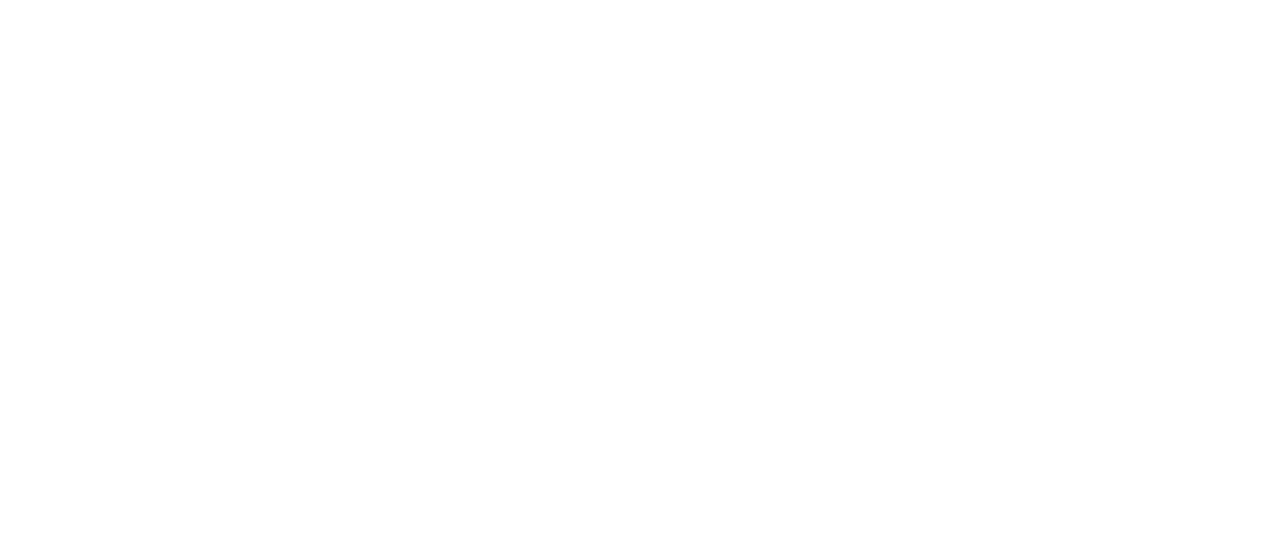
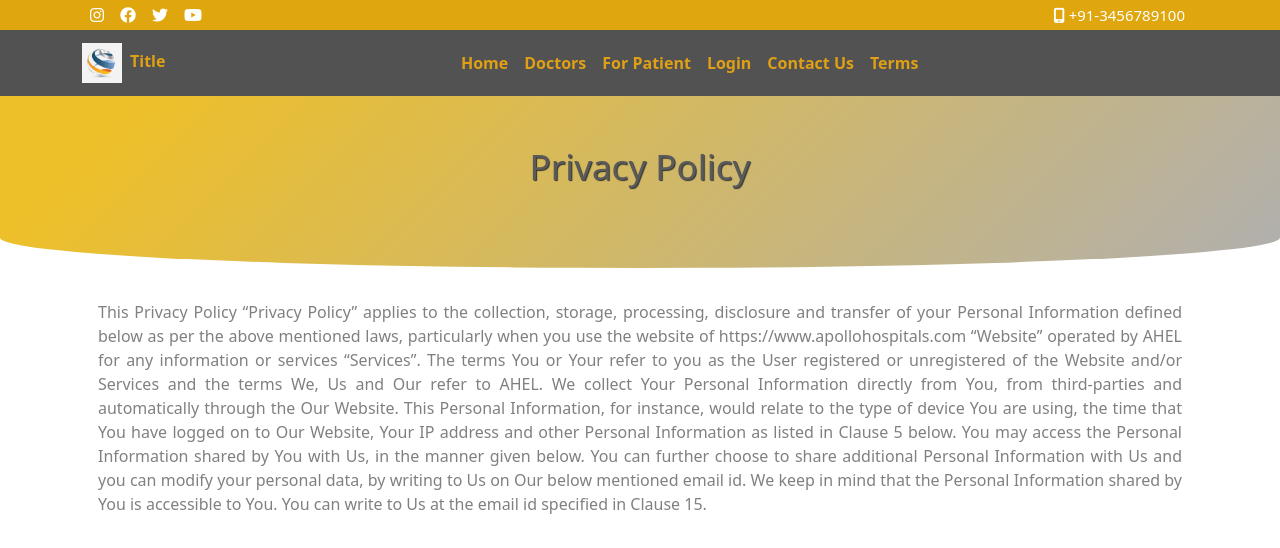
Before and after one commit to Sahanathik/Appointment-Booking, a React (Create React App) app in the folder client/hospital-management/: page /terms in a window 1280 px wide. Before the commit this address had no page. Shown: the top 548 px of the page. Built offline with nearby package versions, Linux system fonts and the light colour scheme.

Commit message:
contact-privacy

```diff
--- a/client/hospital-management/src/App.js
+++ b/client/hospital-management/src/App.js
@@ -9,10 +9,9 @@ import Contact from "./components/contact/Contact";
 import Managemtnt_Login from "./components/management/Managemtnt_Login";
 import Sign_up from "./components/management/Sign_up";
 import Doctorlist from "./components/doctorpage/Doctorlist";
-
 import Map from "./components/map/google_map";
-
 import Patient from "./components/for_patient/Patient_data";
+import Terms from "./components/privacy/Terms";
 
 function App() {
   return (
@@ -31,6 +30,8 @@ function App() {
           <Route path="/sign-up" element={<Sign_up />} />
           <Route path="/doctor-list" element={<Doctorlist />} />
           <Route path="/patient-data" element={<Patient />} />
+          <Route path="/contact" element={<Contact />} />
+          <Route path="/terms" element={<Terms />} />
         </Routes>
       </Router>
     </>
--- /dev/null
+++ b/client/hospital-management/src/components/contact/Contact.css
@@ -0,0 +1,12 @@
+.contact-text {
+  text-align: justify;
+  color: gray;
+}
+.contact-btn {
+  background-color: rgb(245, 161, 6) !important;
+  color: rgb(82, 82, 82);
+}
+.contact-btn:hover {
+  border: solid rgb(82, 82, 82) 0.5px;
+  color: rgb(255, 255, 255);
+}
--- a/client/hospital-management/src/components/contact/Contact.js
+++ b/client/hospital-management/src/components/contact/Contact.js
@@ -1,7 +1,174 @@
 import React from "react";
+import {
+  LockOutlined,
+  UserOutlined,
+  MailOutlined,
+  PhoneOutlined,
+  MessageOutlined,
+} from "@ant-design/icons";
+import { Button, Form, Input, Card, Col, Row, Select, Typography } from "antd";
+import Navbar from "../navbar/Navbar";
+import "./Contact.css";
+const { Option } = Select;
+const { Title } = Typography;
 
 const Contact = () => {
-  return <div>Contact</div>;
+  return (
+    <>
+      <Navbar></Navbar>
+      <div className="my-3">
+        <Card
+          hoverable
+          style={{ width: "75%" }}
+          className="mx-auto mb-3"
+          cover={
+            <img
+              alt="example"
+              src="https://png.pngtree.com/thumb_back/fh260/background/20190223/ourmid/pngtree-medical-doctor-science-background-backgroundbackgrounddoctorsmedicalmedicinehealth-image_68227.jpg"
+            />
+          }
+        >
+          <Title
+            level={3}
+            style={{ textAlign: "center" }}
+            className="mb-4 text-warning"
+          >
+            Contact us
+          </Title>
+          <p className="mx-4 contact-text">
+            content from app setting content . If you would like to get in touch
+            with a doctor from a specific department, would like some specific
+            information about the services we provide, or just have a question
+            for us, please fill up the Form given below and we will get back to
+            you.
+          </p>
+          <div>
+            <Form>
+              <Form.Item>
+                <Row gutter={8}>
+                  <Col xs={24} sm={24} md={12} lg={12} xl={12}>
+                    <Form.Item
+                      name="username"
+                      noStyle
+                      rules={[
+                        {
+                          required: true,
+                          message: "Please input your Name",
+                        },
+                      ]}
+                    >
+                      <Input
+                        prefix={
+                          <UserOutlined className="site-form-item-icon" />
+                        }
+                        placeholder="Username*"
+                        className="mb-2"
+                      />
+                    </Form.Item>
+                  </Col>
+                  <Col xs={24} sm={24} md={12} lg={12} xl={12}>
+                    <Form.Item
+                      hasFeedback
+                      name="Email"
+                      rules={[
+                        {
+                          required: true,
+                          message: "Please Input Your Email",
+                        },
+                      ]}
+                    >
+                      <Input
+                        prefix={
+                          <MailOutlined className="site-form-item-icon" />
+                        }
+                        placeholder="Email*"
+                      />
+                    </Form.Item>
+                  </Col>
+                </Row>
+              </Form.Item>
+              <Form.Item>
+                <Row gutter={8}>
+                  <Col xs={24} sm={24} md={12} lg={12} xl={12}>
+                    <Form.Item
+                      name="mobile"
+                      noStyle
+                      rules={[
+                        {
+                          required: true,
+                          message: "Please input your Mobile Number",
+                        },
+                      ]}
+                    >
+                      <Input
+                        prefix={
+                          <PhoneOutlined className="site-form-item-icon" />
+                        }
+                        placeholder="Mobile Number*"
+                        className="mb-2"
+                      />
+                    </Form.Item>
+                  </Col>
+                  <Col xs={24} sm={24} md={12} lg={12} xl={12}>
+                    <Form.Item
+                      hasFeedback
+                      name="query_type"
+                      rules={[
+                        {
+                          required: true,
+                          message: "Please Query Type",
+                        },
+                      ]}
+                    >
+                      <Select placeholder="Type of Query">
+                        <Option value="red">Query</Option>
+                        <Option value="green">Feedback</Option>
+                        <Option value="blue">Complaint</Option>
+                      </Select>
+                    </Form.Item>
+                  </Col>
+                </Row>
+              </Form.Item>
+              <Form.Item>
+                <Form.Item extra=" Write Your Message">
+                  <Row gutter={8}>
+                    <Col span={24}>
+                      <Form.Item
+                        name="message"
+                        noStyle
+                        rules={[
+                          {
+                            required: true,
+                            message: "Please Enter Your Messsage",
+                          },
+                        ]}
+                      >
+                        <Input.TextArea
+                          prefix={
+                            <MessageOutlined className="site-form-item-icon" />
+                          }
+                          showCount
+                          maxLength={1200}
+                          placeholder="Message*"
+                          type="text"
+                          name="message"
+                          id="message"
+                          rows={6}
+                        />
+                      </Form.Item>
+                    </Col>
+                  </Row>
+                </Form.Item>
+                <Button htmlType="submit" className="contact-btn">
+                  Submit
+                </Button>
+              </Form.Item>
+            </Form>
+          </div>
+        </Card>
+      </div>
+    </>
+  );
 };
 
 export default Contact;
--- a/client/hospital-management/src/components/navbar/Navbar.js
+++ b/client/hospital-management/src/components/navbar/Navbar.js
@@ -117,7 +117,7 @@ const Navbar = () => {
               </li>
 
               <li className="nav-item">
-                <a href="/privacy" className="nav-link">
+                <a href="/terms" className="nav-link">
                   Terms
                 </a>
               </li>
--- /dev/null
+++ b/client/hospital-management/src/components/privacy/Terms.css
@@ -0,0 +1,44 @@
+* {
+  padding: 0;
+  margin: 0;
+  box-sizing: border-box;
+}
+
+.privacy-header {
+  /* background: ; */
+  text-align: center;
+  width: 100%;
+  height: auto;
+  background-size: cover;
+  background-attachment: fixed;
+  position: relative;
+  overflow: hidden;
+  border-radius: 0 0 85% 85% / 30%;
+}
+header .privacy-overlay {
+  width: 100%;
+  height: 100%;
+  padding: 50px;
+  color: #fff;
+  text-shadow: 1px 1px 1px #333;
+  background-image: linear-gradient(135deg, #ebb70de1 10%, #a8a7a7e7 100%);
+}
+
+.privacy-overlay h1 {
+  font-size: 35px;
+  margin-bottom: 30px;
+  color: rgb(90, 90, 90);
+}
+
+.privacy-title {
+  margin-bottom: 100px;
+}
+
+.privacy-card {
+  height: 600px;
+}
+
+.privacy-text {
+  color: gray;
+  text-align: justify;
+}
--- /dev/null
+++ b/client/hospital-management/src/components/privacy/Terms.js
@@ -0,0 +1,45 @@
+import React from "react";
+import Navbar from "../navbar/Navbar";
+import "./Terms.css";
+
+const Terms = () => {
+  return (
+    <>
+      <Navbar></Navbar>
+      <div>
+        <header className="privacy-header">
+          <div className="privacy-overlay">
+            <h1 className="privacy-title">Privacy Policy</h1>
+          </div>
+        </header>
+      </div>
+      <div className="container my-3">
+        <div className="card privacy-card border-0">
+          <p className="p-3 privacy-text">
+            This Privacy Policy “Privacy Policy” applies to the collection,
+            storage, processing, disclosure and transfer of your Personal
+            Information defined below as per the above mentioned laws,
+            particularly when you use the website of
+            https://www.apollohospitals.com “Website” operated by AHEL for any
+            information or services “Services”. The terms You or Your refer to
+            you as the User registered or unregistered of the Website and/or
+            Services and the terms We, Us and Our refer to AHEL. We collect Your
+            Personal Information directly from You, from third-parties and
+            automatically through the Our Website. This Personal Information,
+            for instance, would relate to the type of device You are using, the
+            time that You have logged on to Our Website, Your IP address and
+            other Personal Information as listed in Clause 5 below. You may
+            access the Personal Information shared by You with Us, in the manner
+            given below. You can further choose to share additional Personal
+            Information with Us and you can modify your personal data, by
+            writing to Us on Our below mentioned email id. We keep in mind that
+            the Personal Information shared by You is accessible to You. You can
+            write to Us at the email id specified in Clause 15.
+          </p>
+        </div>
+      </div>
+    </>
+  );
+};
+
+export default Terms;
```
